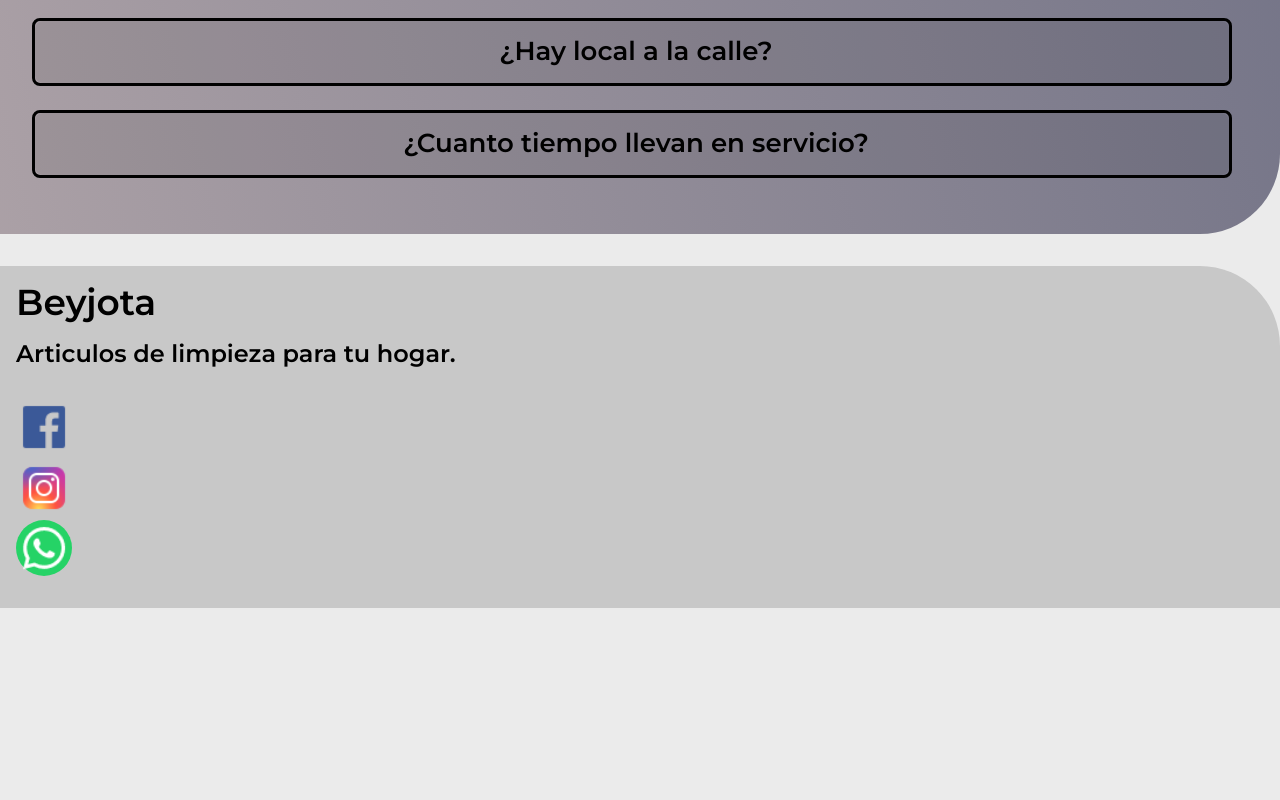
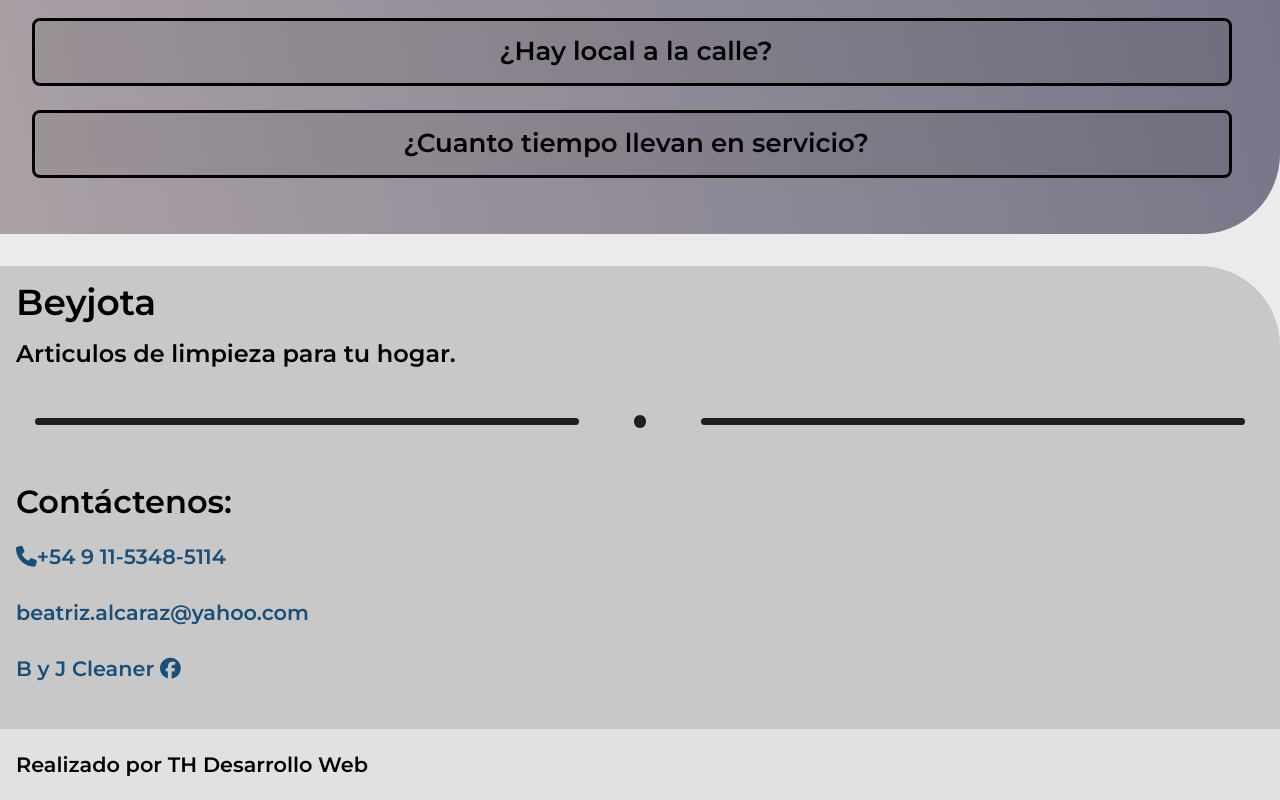
Before and after one commit to Orcus1/Beyjota, a plain HTML site: page index.html in a window 1280 px wide. Shown: the part 821-1621 px from the top of the page. Before the commit the page ends 1429 px from the top, so only its background shows below. Drawn offline with Linux system fonts and the light colour scheme.

Commit message:
Sexta Prueba

```diff
--- a/css/styles.css
+++ b/css/styles.css
@@ -148,7 +148,7 @@ nav ul li a {
     text-decoration: none;
 }
 
-.telefono-contacto {
+.telefono-contacto-menu {
     margin: 1rem 0 3rem 0;
     color: var(--color-principal);
     font-size: 1.2em;
@@ -223,11 +223,11 @@ nav ul li a {
 /* CONTENIDO PRINCIPAL */
 
 .main {
-    background: rgb(38,38,40);
-    background: linear-gradient(256deg, rgba(38,38,40,1) 0%, rgba(157,146,146,1) 50%, rgba(217,206,206,1) 100%);
+    background: rgb(34, 81, 117);
+    background: linear-gradient(256deg, rgba(34, 81, 117,1) 0%, rgb(60, 93, 116) 50%, rgb(120, 149, 165) 100%);
     background-size: 300% 100%;
     border-bottom-right-radius: 3rem;
-    animation: gradient 10s ease infinite;
+    animation: gradient 8s ease infinite;
 }
 
 @keyframes gradient {
@@ -246,40 +246,24 @@ nav ul li a {
     display: flex;
     flex-direction: column;
     text-align: center;
+    align-items: center;
     width: 100vw;
     height: 70vh;
 }
 
-.l-and-p {
-    font-size: 1.8em;
-    margin: 3rem auto;
-    width: 87vw;
-    padding: 1rem 0;
-    border: black 3px solid;
-    border-radius: 1px;
-    -webkit-animation: tracking-in-expand 3s cubic-bezier(0.215, 0.610, 0.355, 1.000) both;
-	animation: tracking-in-expand 3s cubic-bezier(0.215, 0.610, 0.355, 1.000) both;
-}
-
-@-webkit-keyframes tracking-in-expand {
-    0% {
-      letter-spacing: -0.5em;
-      opacity: 0;
-    }
-  }
-  @keyframes tracking-in-expand {
-    0% {
-      letter-spacing: -0.5em;
-      opacity: 0;
-    }
+.beyjotaLogo {
+    margin: 1.5rem 1rem 1rem 1rem;
+    width: 70vw;
+    height: 17vh;
 }
 
 .lema {
-    color: rgba(58, 54, 54, 1);
-    font-size: 1.5em;
+    color: rgb(27, 26, 26);
+    font-size: 1.625em;
     margin-bottom: 2rem;
     -webkit-animation: wobble-hor-bottom 0.8s 3s both;
     animation: wobble-hor-bottom 0.8s 3s both;
+    margin: 1rem;
 }
 
 @-webkit-keyframes wobble-hor-bottom {
@@ -341,6 +325,31 @@ nav ul li a {
         transform: translateX(-6px) rotate(-1.2deg);
     }
 }
+
+.l-and-p {
+    font-size: 1.8em;
+    margin: 2rem auto;
+    width: 87vw;
+    padding: 1rem 0;
+    border: black 3px solid;
+    border-radius: 1px;
+    -webkit-animation: tracking-in-expand 3s cubic-bezier(0.215, 0.610, 0.355, 1.000) both;
+	animation: tracking-in-expand 3s cubic-bezier(0.215, 0.610, 0.355, 1.000) both;
+}
+
+@-webkit-keyframes tracking-in-expand {
+    0% {
+      letter-spacing: -0.5em;
+      opacity: 0;
+    }
+  }
+  @keyframes tracking-in-expand {
+    0% {
+      letter-spacing: -0.5em;
+      opacity: 0;
+    }
+}
+
 
 /* SOBRE NOSOTROS SECCIÓN */
 
@@ -607,6 +616,29 @@ footer {
     font-size: 1.5em;
 }
 
+.separador {
+    margin: 1.5rem 0.5rem;
+    padding-top: 1.5rem;
+    display: flex;
+    justify-content: center;
+}
+
+.divisor {
+    width: 42.5vw;
+    height: 0.4rem;
+    margin: auto;
+    border-radius: 5px;
+    background-color: rgb(30, 30, 30);
+}
+
+.circulo {
+    width: 0.8rem;
+    height: 0.8rem;
+    margin: auto;
+    border-radius: 100%;
+    background-color: rgb(30, 30, 30);
+}
+
 .contacto {
     display: flex;
     flex-direction: row;
@@ -618,36 +650,45 @@ footer {
     flex-direction: column;
 }
 
-.contacto__div__img {
-    width: 3.5rem;
-    height: 3.5rem;
+.p-contacto {
+    font-size: 2em;
 }
 
-.whatsapp-logo-contacto {
-    background-color: rgb(37, 211, 102);
-    border-radius: 50%;
-    display: flex;
-    justify-content: center;
-    align-items: center;
+.telefono-contacto {
+    color: var(--color-principal);
+    margin: 1.5rem 0 1rem 0;
+    font-size: 1.3em;
+    text-decoration: none;
 }
 
-@media (min-width: 768px) {
-    .div-productos {
-        grid-template-columns: repeat(3, 1fr);
+.mail {
+    font-size: 1.3em;
+    margin: 1rem 0 1rem 0;
 }
 
-    .productos {
-        width: 32vw;
-        min-height: 33vh;
+.mail-link {
+    text-decoration: none;
+    color: var(--color-principal);
 }
 
-    .productos-768 {
-        display: block;
-    }
+.facebook-link {
+    font-size: 1.3em;
+    margin: 1rem 0 1rem 0;
+    text-decoration: none;
+    color: var(--color-principal);
 }
 
-@media (min-width: 769px) {
-    .bars__menu {
-        display: none;
+.creditos {
+    background-color: var(--grey_light-white);
 }
+
+.creditos-p {
+    font-size: 1.3em;
+    padding: 1.5rem 1rem;
+    max-width: 80vw;
 }
+
+.creditos-link {
+    color: black;
+    text-decoration: none;
+}
--- a/index.html
+++ b/index.html
@@ -34,11 +34,12 @@
                 <li><a class="stopAnimation navElement3" href="index.html#sobreNosotros">Sobre nosotros</a></li>
                 <li><a class="stopAnimation navElement4" href="index.html#contacto">Contacto</a></li>
             </ul>
-            <a class="telefono-contacto" href="tel:+5491153485114"><i class="fa-solid fa-phone"></i>+54 9 11-5348-5114</a>
+            <a class="telefono-contacto-menu" href="tel:+5491153485114"><i class="fa-solid fa-phone"></i>+54 9 11-5348-5114</a>
         </nav>
         <div class="sub-main">
+            <img src="Media/beyjota-logo.png" alt="Beyjota" class="beyjotaLogo">
+            <h4 class="lema">En tu casa calidad</h4>
             <h2 class="l-and-p">Articulos de limpieza para tu hogar</h2>
-            <h4 class="lema">En tu casa calidad</h4>
         </div>
     </main>
 
@@ -62,12 +63,20 @@
     <footer id="contacto">
         <p class="logoFooter">Beyjota</p>
         <p class="pFooter">Articulos de limpieza para tu hogar.</p>
+        <div class="separador">
+            <span class="divisor divisor1"></span>
+            <span class="circulo"></span>
+            <span class="divisor divisor2"></span></div>
         <div class="contacto">
             <div class="contacto__div">
-                <a class="contacto__div__links" href=""><img class="contacto__div__img" src="Media/facebook-logo.png" alt="Facebook"></a>
-                <a class="contacto__div__links" href=""><img class="contacto__div__img" src="Media/instagram-logo.png" alt="Instagram"></a>
-                <a class="contacto__div__links whatsapp-logo-contacto" href="https://wa.me/5491153485114"><img class="contacto__div__img" src="Media/whatsapp-logo.png" alt="WhatsApp"></a>
+                <p class="p-contacto">Contáctenos:</p>
+                <a class="telefono-contacto" href="tel:+5491153485114"><i class="fa-solid fa-phone"></i>+54 9 11-5348-5114</a>
+                <p class="mail"><a href="mailto:beatriz.alcaraz@yahoo.com?Subject=Hola,%20¿que%20tal?%20Te%20queria%20consultar%20por%20x%20producto." class="mail-link">beatriz.alcaraz@yahoo.com</a></p>
+                <a href="https://m.facebook.com/100065199322675/" target="_blank" class="facebook-link">B y J Cleaner <i class="fa-brands fa-facebook"></i></a>
             </div>
+        </div>
+        <div class="creditos">
+            <p class="creditos-p">Realizado por <a href="https://wa.me/5491162627526?text=Hola,%20¿que%20tal?%20Te%20queria%20consultar%20sobre..." class="creditos-link">TH Desarrollo Web</a></p>
         </div>
         <a class="whatsapp-logo whatsapp-link" href="https://wa.me/5491153485114?text=Hola,%20¿que%20tal?%20Te%20queria%20consultar%20por%20x%20producto." target="_blank"><img class="whatsapp-img" src="Media/whatsapp-logo.png" alt="WhatsApp"></a>
     </footer>
```
Also changed, not shown: productos1.html (+14 -6 lines), productos2.html (+14 -6 lines), productos3.html (+14 -6 lines), productos4.html (+15 -7 lines), productos5.html (+15 -7 lines), Media/beyjota-logo.png (added). Lines whose indentation alone changed are shown as unchanged.
